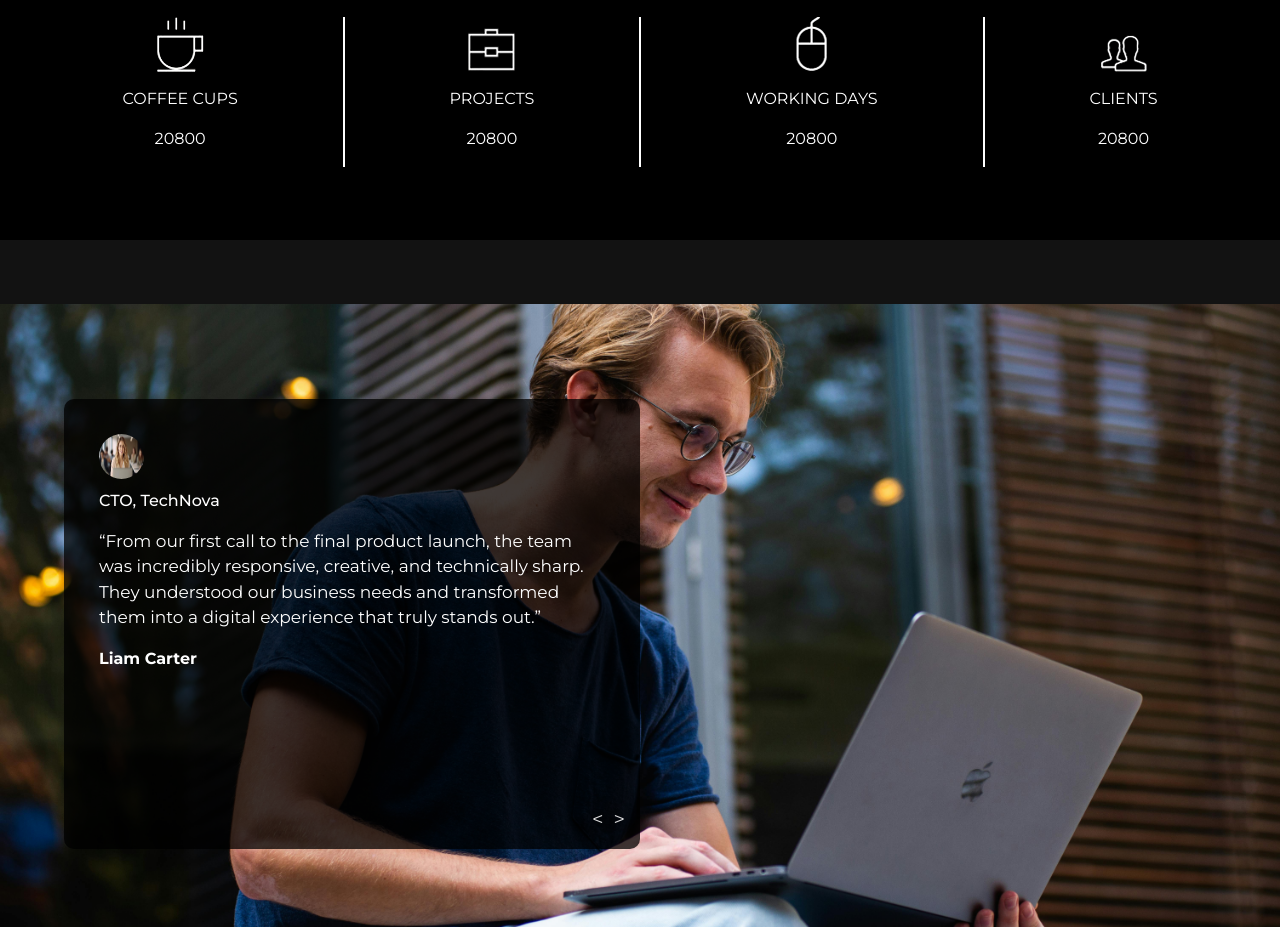
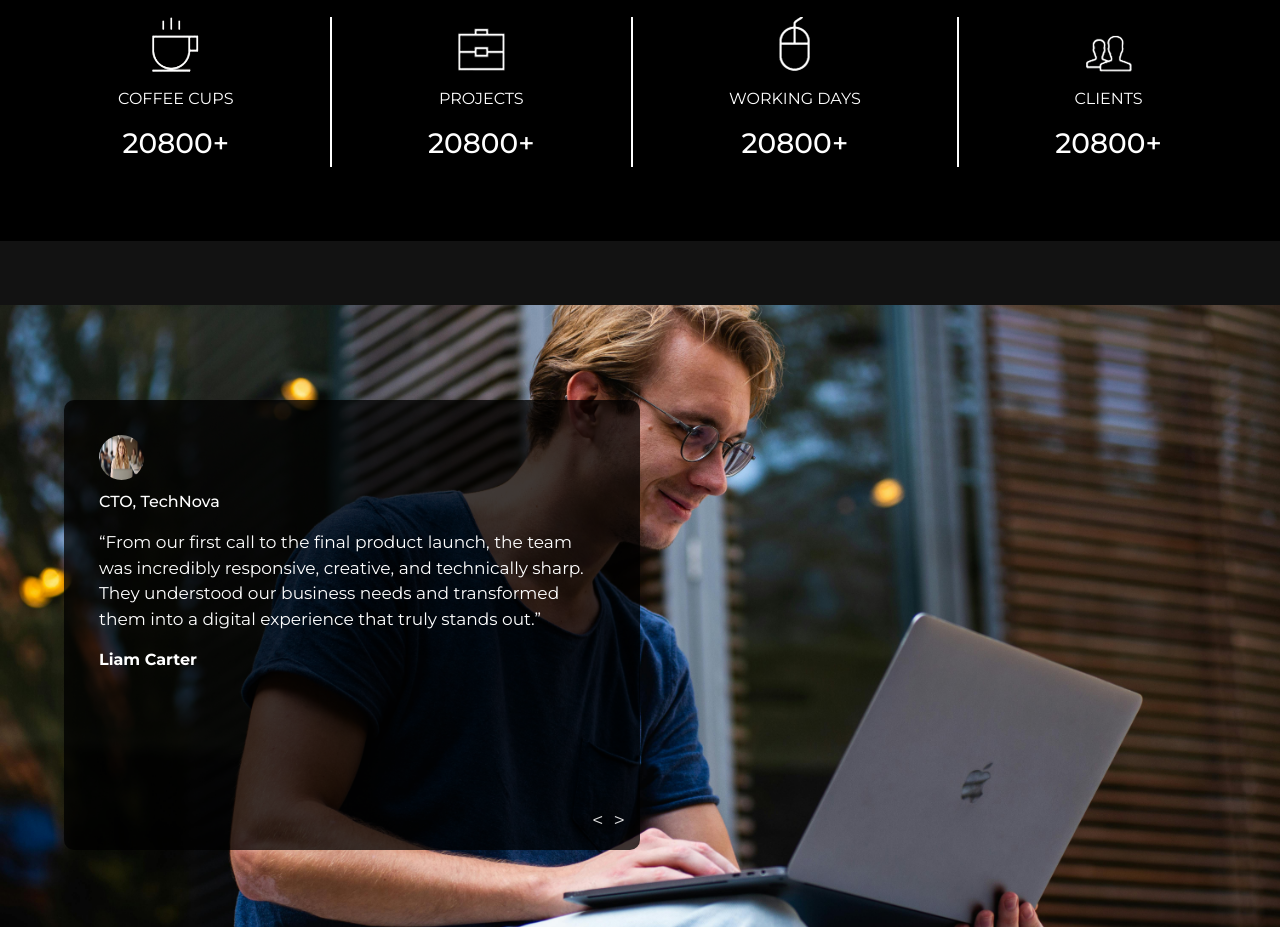
Before and after one commit to rishab-sudo/21-maneuvers, a React (Create React App) app: page / in a window 1280 px wide. Shown: the part 2960-3887 px from the top of the page. Built offline with nearby package versions, Linux system fonts and the light colour scheme.

Commit message:
11june25t

```diff
--- a/src/Pages/Home.js
+++ b/src/Pages/Home.js
@@ -1,4 +1,4 @@
-import React from 'react';
+import React,{useState,useEffect} from 'react';
 // import emailjs from 'emailjs-com';
 import { Container } from 'react-bootstrap';
 import { Swiper, SwiperSlide } from 'swiper/react';
@@ -20,7 +20,27 @@ const images = [
   require('../assets/slide21.jpg'),
   require('../assets/slide21.jpg'),
 ];
+const Counter = ({ end }) => {
+  const [count, setCount] = useState(0);
 
+  useEffect(() => {
+    let start = 15000;
+    const speed = Math.ceil(end / 80); // Adjust speed
+    const interval = setInterval(() => {
+      start += speed;
+      if (start >= end) {
+        setCount(end);
+        clearInterval(interval);
+      } else {
+        setCount(start);
+      }
+    }, 50); // Delay between steps
+
+    return () => clearInterval(interval);
+  }, [end]);
+
+  return <h3>{count}+</h3>;
+};
 const awardsList = [
   { img: require("../assets/award_21.png"), imgTitle: "5x Developer Award" },
   { img: require("../assets/award_21.png"), imgTitle: "Best UI/UX 2023" },
@@ -135,25 +155,34 @@ const Home = () => {
   <div className='coffee-text-div'>
     <img className='coffee-icons-img' src={require("../assets/coffee_icon.png")}alt=""/>
     <p>COFFEE CUPS</p>
+      <Counter end={20800} >
     <p>20800</p>
+    </Counter>
+
   </div>
   <div className='vertical-line'></div>
   <div className='coffee-text-div'>
     <img className='coffee-icons-img' src={require("../assets/projects_icon.png")} alt=""/>
     <p>PROJECTS</p>
+        <Counter end={20800} >
     <p>20800</p>
+    </Counter>
   </div>
     <div className='vertical-line'></div>
     <div className='coffee-text-div'>
     <img className='coffee-icons-img' src={require("../assets/working_days_icon.png")} alt=""/>
     <p>WORKING DAYS</p>
+         <Counter end={20800} >
     <p>20800</p>
+    </Counter>
   </div>
      <div className='vertical-line'></div>
    <div className='coffee-text-div'>
     <img className='coffee-icons-img' src={require("../assets/clients_icon.png")}  alt=""/>
     <p>CLIENTS</p>
+        <Counter end={20800} >
     <p>20800</p>
+    </Counter>
   </div>
 </Container>
       </Container>
--- a/src/Pages/MainServicePage.css
+++ b/src/Pages/MainServicePage.css
@@ -249,11 +249,12 @@ body {
 
 .circle-container {
   display: flex;
-  justify-content: space-around;
+  justify-content: center;
   align-items: center;
   flex-wrap: wrap;
   padding: 4rem 2rem;
-  gap: 2rem;
+  gap: 20rem;
+  text-align: center;
 }
 
 .circle-group {
@@ -265,6 +266,7 @@ body {
   width: 200px;
   height: 200px;
   transition: all 0.3s ease;
+
 }
 
 .circle {
--- a/src/Pages/ServiceTypes/PerformanceService.css
+++ b/src/Pages/ServiceTypes/PerformanceService.css
@@ -98,7 +98,13 @@
   width: 50px;
   height: 50px;
 }
+.ads-text-div{
+  display: flex;
+  flex-direction: column;
+  justify-content: center;
+  max-width: 135px;
 
+}
 
 /* bottom-sec-amplify */
 .fancy-txt{
--- a/src/Pages/ServiceTypes/PerformanceService.js
+++ b/src/Pages/ServiceTypes/PerformanceService.js
@@ -46,7 +46,7 @@ const ContentService = () => {
 <div className=''>
   <img className='ads-icon' src={require("../../assets/google.png")} alt=""/>
 </div>
-<div>
+<div className='ads-text-div'>
   <p>Google Ads</p>
     <p> rs 10,0000</p>
       <p>1800 Leads</p>
@@ -58,7 +58,7 @@ const ContentService = () => {
 <div className=''>
   <img className='ads-icon' src={require("../../assets/meta.png")} alt=""/>
 </div>
-<div>
+<div className='ads-text-div'>
   <p>Meta Ads</p>
     <p> rs 10,0000</p>
       <p>1800 Leads</p>
@@ -70,7 +70,7 @@ const ContentService = () => {
 <div className=''>
   <img className='ads-icon' src={require("../../assets/linkedin.png")} alt=""/>
 </div>
-<div>
+<div className='ads-text-div'>
   <p>Linkedin Ads</p>
     <p> rs 10,0000</p>
       <p>1800 Leads</p>
@@ -79,10 +79,10 @@ const ContentService = () => {
 </div>
 
  <div className='performance-platform-box'>
-<div className=''>
+<div >
   <img className='ads-icon' src={require("../../assets/whatsapp.png")} alt=""/>
 </div>
-<div>
+<div className='ads-text-div'>
   <p>Whatsapp Marketing</p>
     <p> rs 10,0000</p>
       <p>1800 Leads</p>
```
